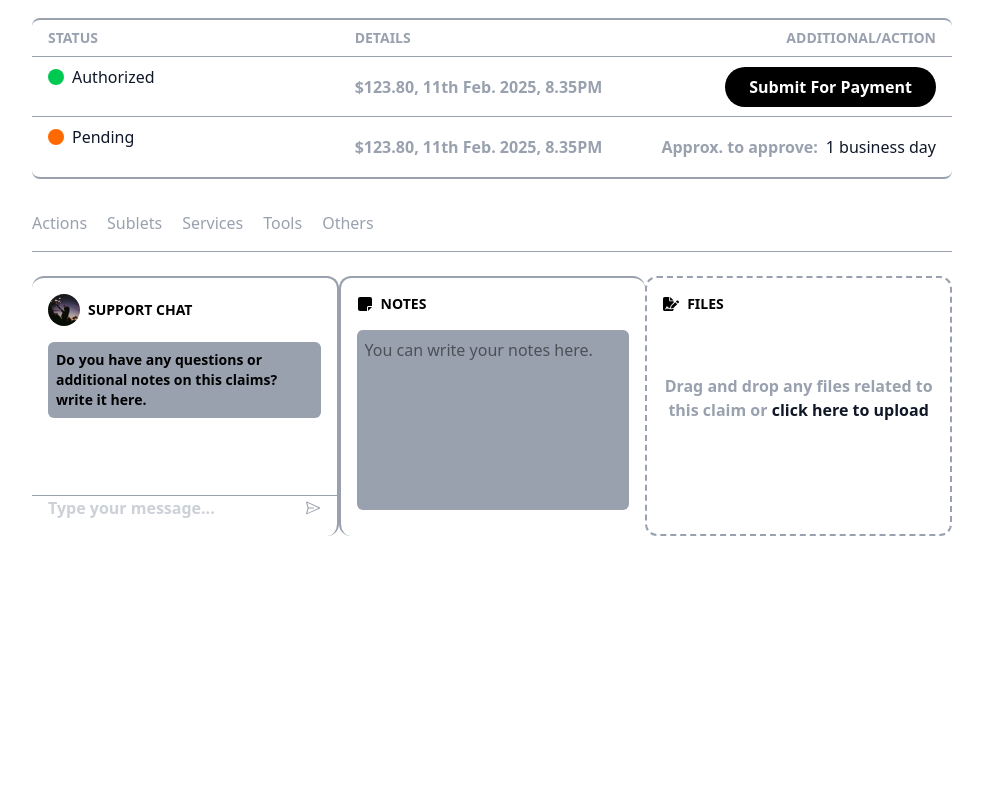
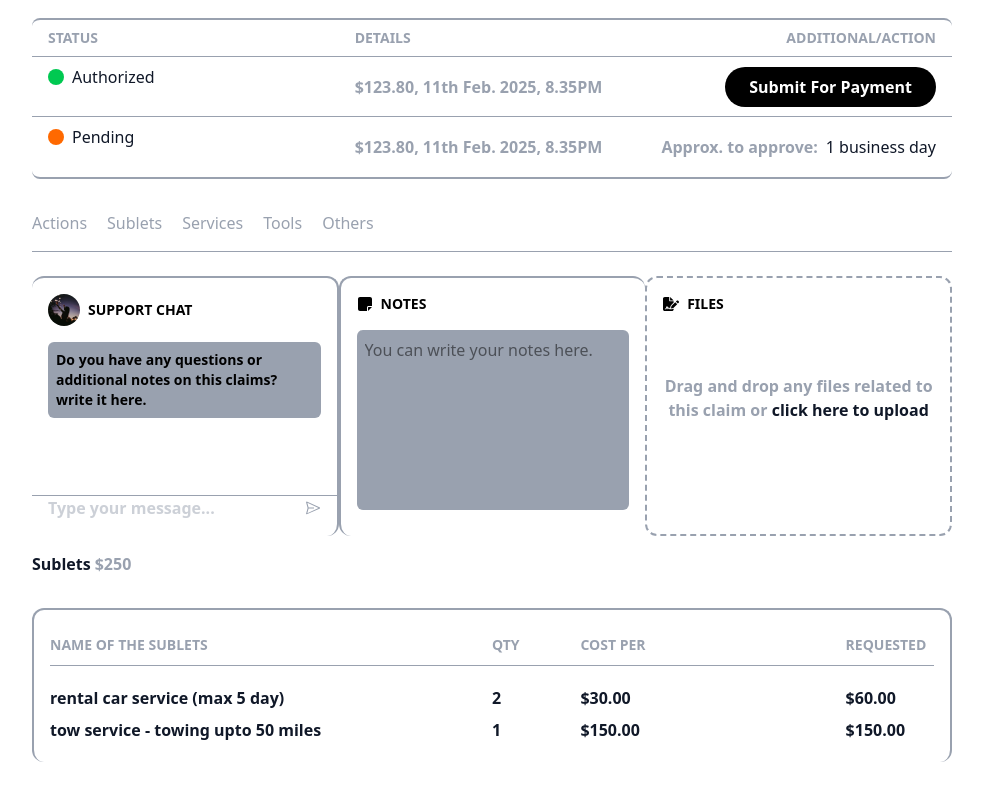
Before and after one commit to shreejanamaharjan/Task, a React (Vite) app: page /claims in a window 1280 px wide. Shown: the part 290-1090 px from the top of the page, without its empty margins (148-1131 px from the left). Before the commit the page ends 846 px from the top, so only its background shows below. Built offline with nearby package versions, Linux system fonts and the light colour scheme.

Commit message:
feat : added sublet section

```diff
--- a/src/components/additionalInfo/AdditionalDetail.tsx
+++ b/src/components/additionalInfo/AdditionalDetail.tsx
@@ -1,11 +1,13 @@
 import Action from "./Action";
 import AdditonalNavbar from "./AdditonalNavbar";
+import Sublets from "./Sublets";
 
 const AdditionalDetail = () => {
   return (
     <div className="mt-4">
       <AdditonalNavbar />
       <Action />
+      <Sublets />
     </div>
   );
 };
--- /dev/null
+++ b/src/components/additionalInfo/Sublets.tsx
@@ -0,0 +1,37 @@
+import { subletData } from "../../data/sublets";
+
+const Sublets = () => {
+  return (
+    <div className="my-4">
+      <div className="text-base flex gap-1 items-center">
+        <h1 className="text-gray-900 capitalize font-bold">sublets</h1>
+        <span className="text-gray-400 font-semibold">$250</span>
+      </div>
+      <div className="my-8 border-t-2 border-l-2 border-r-2 border-gray-400 rounded-xl p-4">
+        <table className="w-full table-fixed ">
+          <thead className="uppercase text-sm text-gray-400 text-left h-10">
+            <tr>
+              <th style={{ width: "50%" }}>name of the sublets</th>
+              <th style={{ width: "10%" }}>qty</th>
+              <th style={{ width: "30%" }}>cost per</th>
+              <th style={{ width: "10%" }}>requested</th>
+            </tr>
+          </thead>
+          <tbody className="font-semibold text-gray-900">
+            <tr className="w-full border-t border-gray-400 h-4"></tr>
+            {subletData.map((item, index) => (
+              <tr key={index} className="h-8">
+                <td>{item.sublet}</td>
+                <td>{item.quantity}</td>
+                <td>${item.costPer.toFixed(2)}</td>
+                <td>${(item.quantity * item.costPer).toFixed(2)}</td>
+              </tr>
+            ))}
+          </tbody>
+        </table>
+      </div>
+    </div>
+  );
+};
+
+export default Sublets;
--- a/src/components/homePage/Header.tsx
+++ b/src/components/homePage/Header.tsx
@@ -3,7 +3,7 @@ import NewUser from "./NewUser";
 
 const Header = () => {
   return (
-    <div className="flex justify-between px-5 pt-2">
+    <div className="flex justify-between px-5 pt-2 sticky top-0 bg-white">
       <div className="flex gap-20 items-center">
         <div className="w-20 h-20 bg-red">
           <img
--- /dev/null
+++ b/src/data/sublets.ts
@@ -0,0 +1,12 @@
+export const subletData = [
+  {
+    sublet: "rental car service (max 5 day)",
+    quantity: 2,
+    costPer: 30,
+  },
+  {
+    sublet: "tow service - towing upto 50 miles",
+    quantity: 1,
+    costPer: 150,
+  },
+];
--- a/src/interface/types.ts
+++ b/src/interface/types.ts
@@ -7,3 +7,9 @@ export interface IClaimDetailsProps {
   assignedTo?: boolean;
   onSelect?: (image: string, description: string) => void;
 }
+export interface ISubletProps {
+  sublet?: string;
+  quantity?: number;
+  costPer?: number;
+  requested?: number;
+}
```
